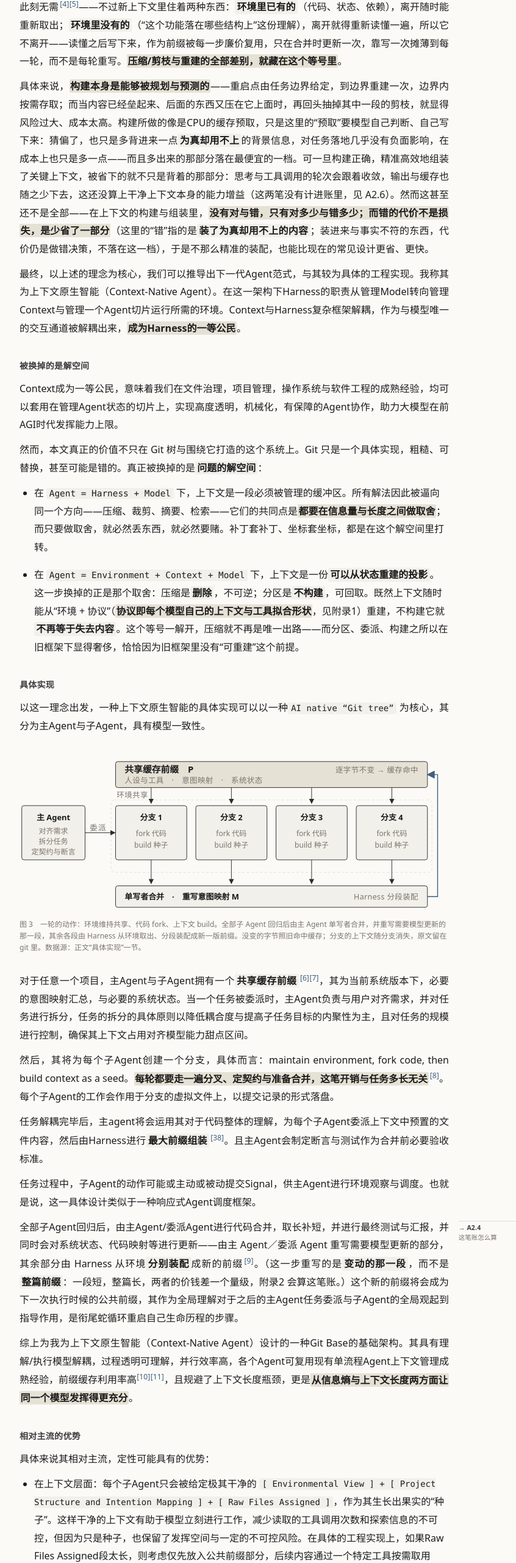
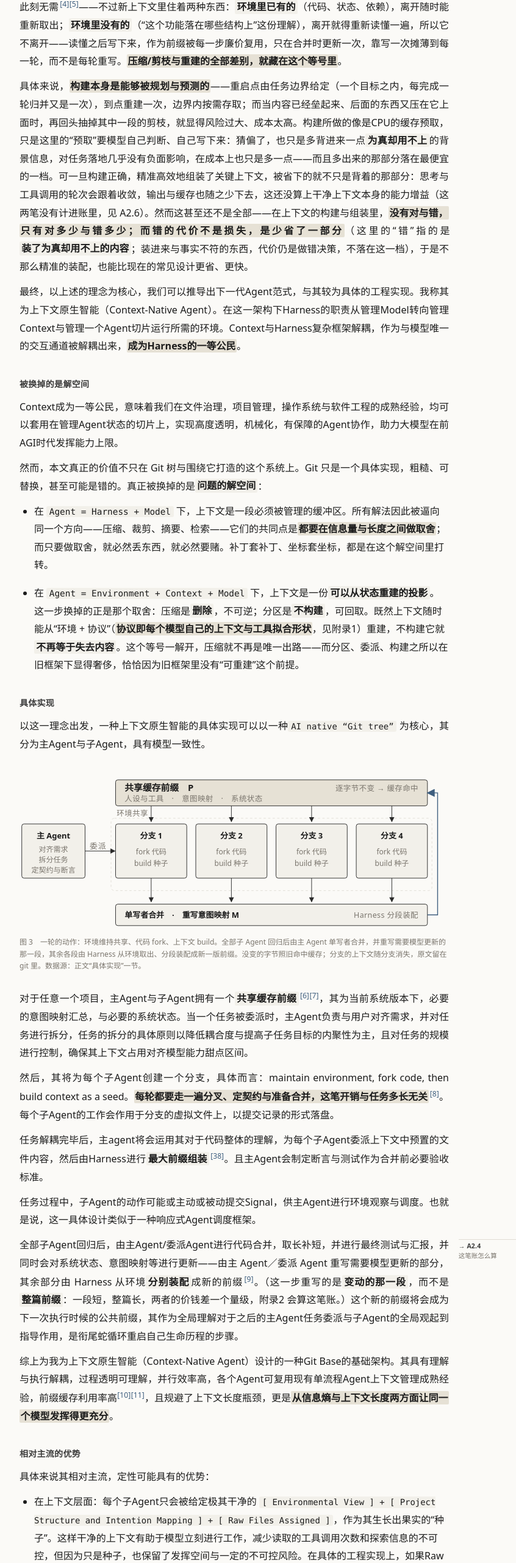
Before and after one commit to 54shitaimzf/context-native-agent, a website: page Agent架构革新：迈向上下文原生智能-Context-Native Agent.html in a window 1280 px wide. Shown: the part 4277-6840 px from the top of the page at 61% size, without its empty margins (260-1106 px from the left). Drawn offline with Linux system fonts and the light colour scheme.

Commit message:
重建成品（v1.5.6）：39 页、210 链接、目录 30/30，页脚戳指向源提交
- 溢出正文框 0、SVG 文字越界 0、表格横向溢出 0/25
- 逐行核对 495 行未命中 0；角标 125、条目 52、双向 52/52；内部链接 134 无悬空
- 胶囊 35 处（整句 19 / 短语 16）；KaTeX 206；边注 3；表 25；图 3
- 底部留白 618mm（均 16.3mm），超 30mm 的 4 页：目录页、p23、p38、p39
- 视觉复核 p6/p8：无孤字底块；p8 末行「样。」两字查明不是本轮改出来的

```diff
--- a/Agent架构革新：迈向上下文原生智能-Context-Native Agent.html
+++ b/Agent架构革新：迈向上下文原生智能-Context-Native Agent.html
@@ -260,7 +260,7 @@ footer code{font-size:.94em}
 <ul><li><strong>推论3（普适）</strong>：上下文不该是 Loop Then Compress，而是按轮 <span class="claim">再生成 → 切片 → 合并 → 重载</span>（Regenerated, Sliced, Combined, Reloaded）。 这一条不依赖环境：对纯对话系统（无文件系统、无进程、无副作用），它同样成立——上下文那时就是全部环境，状态同样要<span class="claim">以一个个可指认的单元保存下来、像文件一样被管理</span>（写下来、取出来、换版、弃置），只是没有需要维护的环境实体。</li></ul>
 <ul><li><strong>推论3′（Agent 特化）</strong>：当系统存在环境实体（代码、依赖、进程、端口）时，上述四步落到具体对象上即为——<span class="claim">环境维持共享、代码 fork、上下文 build</span>。</li></ul>
 <p>这三个推论共同指向的并非既有框架的补丁，而是<span class="em">取消了一个约束</span>：内容离开上下文，不再等于失去内容。在旧框架里上下文是缓冲区，离开意味着内容丢失；而在新框架里上下文是投影，离开只是此刻无需<a class="cite" id="cite-4-1" href="#ref-4">[4]</a><a class="cite" id="cite-5-1" href="#ref-5">[5]</a>——不过新上下文里住着两种东西：<span class="em">环境里已有的</span>（代码、状态、依赖），离开随时能重新取出；<span class="em">环境里没有的</span>（“这个功能落在哪些结构上”这份理解），离开就得重新读懂一遍，所以它不离开——读懂之后写下来，作为前缀被每一步廉价复用，只在合并时更新一次，靠写一次摊薄到每一轮，而不是每轮重写。<span class="claim">压缩/剪枝与重建的全部差别，就藏在这个等号里</span>。</p>
-<p>具体来说，<span class="claim">构建本身是能够被规划与预测的</span>——重启点由任务边界给定，到边界重建一次，边界内按需存取；而当内容已经垒起来、后面的东西又压在它上面时，再回头抽掉其中一段的剪枝，就显得风险过大、成本太高。构建所做的像是CPU的缓存预取，只是这里的“预取”要模型自己判断、自己写下来：猜偏了，也只是多背进来一点<span class="em">为真却用不上</span>的背景信息，对任务落地几乎没有负面影响，在成本上也只是多一点——而且多出来的那部分落在最便宜的一档。可一旦构建正确，精准高效地组装了关键上下文，被省下的就不只是背着的那部分：思考与工具调用的轮次会跟着收敛，输出与缓存也随之少下去，这还没算上干净上下文本身的能力增益（这两笔没有计进账里，见 A2.6）。然而这甚至还不是全部——在上下文的构建与组装里，<span class="claim">没有对与错，只有对多少与错多少；而错的代价不是损失，是少省了一部分</span>（这里的“错”指的是<span class="em">装了为真却用不上的内容</span>；装进来与事实不符的东西，代价仍是做错决策，不落在这一档），于是不那么精准的装配，也能比现在的常见设计更省、更快。</p>
+<p>具体来说，<span class="claim">构建本身是能够被规划与预测的</span>——重启点由任务边界给定（一个目标之内，每完成一轮归并又是一次），到点重建一次，边界内按需存取；而当内容已经垒起来、后面的东西又压在它上面时，再回头抽掉其中一段的剪枝，就显得风险过大、成本太高。构建所做的像是CPU的缓存预取，只是这里的“预取”要模型自己判断、自己写下来：猜偏了，也只是多背进来一点<span class="em">为真却用不上</span>的背景信息，对任务落地几乎没有负面影响，在成本上也只是多一点——而且多出来的那部分落在最便宜的一档。可一旦构建正确，精准高效地组装了关键上下文，被省下的就不只是背着的那部分：思考与工具调用的轮次会跟着收敛，输出与缓存也随之少下去，这还没算上干净上下文本身的能力增益（这两笔没有计进账里，见 A2.6）。然而这甚至还不是全部——在上下文的构建与组装里，<span class="claim">没有对与错，只有对多少与错多少；而错的代价不是损失，是少省了一部分</span>（这里的“错”指的是<span class="em">装了为真却用不上的内容</span>；装进来与事实不符的东西，代价仍是做错决策，不落在这一档），于是不那么精准的装配，也能比现在的常见设计更省、更快。</p>
 <p>最终，以上述的理念为核心，我们可以推导出下一代Agent范式，与其较为具体的工程实现。我称其为上下文原生智能（Context-Native Agent）。在这一架构下Harness的职责从管理Model转向管理Context与管理一个Agent切片运行所需的环境。Context与Harness复杂框架解耦，作为与模型唯一的交互通道被解耦出来，<span class="claim">成为Harness的一等公民</span>。</p>
 <h3 id="sec-6">被换掉的是解空间<a class="anchor" href="#sec-6" aria-label="链接">#</a></h3>
 <p>Context成为一等公民，意味着我们在文件治理，项目管理，操作系统与软件工程的成熟经验，均可以套用在管理Agent状态的切片上，实现高度透明，机械化，有保障的Agent协作，助力大模型在前AGI时代发挥能力上限。</p>
@@ -274,8 +274,8 @@ footer code{font-size:.94em}
 <p>然后，其将为每个子Agent创建一个分支，具体而言：maintain environment, fork code, then build context as a seed。<span class="claim">每轮都要走一遍分叉、定契约与准备合并，这笔开销与任务多长无关</span><a class="cite" id="cite-8-1" href="#ref-8">[8]</a>。每个子Agent的工作会作用于分支的虚拟文件上，以提交记录的形式落盘。</p>
 <p>任务解耦完毕后，主agent将会运用其对于代码整体的理解，为每个子Agent委派上下文中预置的文件内容，然后由Harness进行<span class="em">最大前缀组装</span><a class="cite" id="cite-38-1" href="#ref-38">[38]</a>。且主Agent会制定断言与测试作为合并前必要验收标准。</p>
 <p>任务过程中，子Agent的动作可能或主动或被动提交Signal，供主Agent进行环境观察与调度。也就是说，这一具体设计类似于一种响应式Agent调度框架。</p>
-<p>全部子Agent回归后，由主Agent/委派Agent进行代码合并，取长补短，并进行最终测试与汇报，并同时会对系统状态、代码映射等进行更新——由主 Agent／委派 Agent 重写需要模型更新的部分，其余部分由 Harness 从环境<span class="em">分别装配</span>成新的前缀<a class="cite" id="cite-9-1" href="#ref-9">[9]</a>。（这一步重写的是<span class="em">变动的那一段</span>，而不是<span class="em">整篇前缀</span>：一段短，整篇长，两者的价钱差一个量级，附录2 会算这笔账。）这个新的前缀将会成为下一次执行时候的公共前缀，其作为全局理解对于之后的主Agent任务委派与子Agent的全局观起到指导作用，是衔尾蛇循环重启自己生命历程的步骤。<a class="mnote" href="#sec-16"><span class="mn-t">→ A2.4</span>这笔账怎么算</a></p>
-<p>综上为我为上下文原生智能（Context-Native Agent）设计的一种Git Base的基础架构。其具有理解/执行模型解耦，过程透明可理解，并行效率高，各个Agent可复用现有单流程Agent上下文管理成熟经验，前缀缓存利用率高<a class="cite" id="cite-10-1" href="#ref-10">[10]</a><a class="cite" id="cite-11-1" href="#ref-11">[11]</a>，且规避了上下文长度瓶颈，更是<span class="claim">从信息熵与上下文长度两方面让同一个模型发挥得更充分</span>。</p>
+<p>全部子Agent回归后，由主Agent/委派Agent进行代码合并，取长补短，并进行最终测试与汇报，并同时会对系统状态、意图映射等进行更新——由主 Agent／委派 Agent 重写需要模型更新的部分，其余部分由 Harness 从环境<span class="em">分别装配</span>成新的前缀<a class="cite" id="cite-9-1" href="#ref-9">[9]</a>。（这一步重写的是<span class="em">变动的那一段</span>，而不是<span class="em">整篇前缀</span>：一段短，整篇长，两者的价钱差一个量级，附录2 会算这笔账。）这个新的前缀将会成为下一次执行时候的公共前缀，其作为全局理解对于之后的主Agent任务委派与子Agent的全局观起到指导作用，是衔尾蛇循环重启自己生命历程的步骤。<a class="mnote" href="#sec-16"><span class="mn-t">→ A2.4</span>这笔账怎么算</a></p>
+<p>综上为我为上下文原生智能（Context-Native Agent）设计的一种Git Base的基础架构。其具有理解与执行解耦，过程透明可理解，并行效率高，各个Agent可复用现有单流程Agent上下文管理成熟经验，前缀缓存利用率高<a class="cite" id="cite-10-1" href="#ref-10">[10]</a><a class="cite" id="cite-11-1" href="#ref-11">[11]</a>，且规避了上下文长度瓶颈，更是<span class="claim">从信息熵与上下文长度两方面让同一个模型发挥得更充分</span>。</p>
 <h3 id="sec-8">相对主流的优势<a class="anchor" href="#sec-8" aria-label="链接">#</a></h3>
 <p>具体来说其相对主流，定性可能具有的优势：</p>
 <ul><li>在上下文层面：每个子Agent只会被给定极其干净的 <span class="term">[ Environmental View ] + [ Project Structure and Intention Mapping ] + [ Raw Files Assigned ]</span>，作为其生长出果实的“种子”。这样干净的上下文有助于模型立刻进行工作，减少读取的工具调用次数和探索信息的不可控，但因为只是种子，也保留了发挥空间与一定的不可控风险。在具体的工程实现上，如果Raw Files Assigned段太长，则考虑仅先放入公共前缀部分，后续内容通过一个特定工具按需取用<a class="cite" id="cite-9-2" href="#ref-9">[9]</a>。</li></ul>
@@ -285,7 +285,7 @@ footer code{font-size:.94em}
 <ul><li>在模型能力层面：主要收益来自于信息熵的降低与上下文长度可控——中段迷失与能力衰减被压住，而更短、更聚焦的上下文本身就让同一个模型发挥得更好<a class="cite" id="cite-13-1" href="#ref-13">[13]</a><a class="cite" id="cite-34-1" href="#ref-34">[34]</a>。</li></ul>
 <h3 id="sec-9">边界与未来<a class="anchor" href="#sec-9" aria-label="链接">#</a></h3>
 <p>其有待实验验证的点在于任务规模与解耦设计对于成本与能力的具体影响。但是，随着Goal模式等交互模式的兴起，任务的复杂度在上升，且逐渐变得更加高层，与实现无关。因此，<span class="claim">传统的上下文累计思路必然会受到对齐需求与探索时期复利的反噬</span>，哪怕是压缩之后也一样。</p>
-<p>而对于我们这套Git架构，越是随着任务的规模增大与目的的实现无关，就越可以被细化为边界清晰、数量可控、架构解耦的落地分支，并由主Agent一次生成一份稳定的、共享的、能回答“这个功能会落在哪些结构上”的项目意图映射与清晰边界的架构契约。最终规避并行写者N²的冲突<a class="cite" id="cite-14-1" href="#ref-14">[14]</a><a class="cite" id="cite-15-1" href="#ref-15">[15]</a>，因为那是在任务高度耦合的具体实现目标下的不理想情况。当然，具体方面的优化打磨，不易解耦的任务，我们的架构能以付出轻微额外成本为代价，即可轻松回退到主Agent/少分支结构上。<a class="mnote" href="#sec-26"><span class="mn-t">→ A3.4</span>同类踩坑：N² 写冲突</a></p>
+<p>而对于我们这套Git架构，越是随着任务的规模增大与目的的实现无关，就越可以被细化为边界清晰、数量可控、架构解耦的落地分支，并由主Agent一次生成一份稳定的、共享的、能回答“这个功能会落在哪些结构上”的项目意图映射与清晰边界的架构契约。最终规避并行写者N²的冲突<a class="cite" id="cite-14-1" href="#ref-14">[14]</a><a class="cite" id="cite-15-1" href="#ref-15">[15]</a>，因为那是在任务高度耦合的具体实现目标下的不理想情况。当然，具体方面的优化打磨，不易解耦的任务，我们的架构能以付出轻微额外成本为代价，即可轻松回退到少分支、乃至单分支的结构上，落地仍然是委派。<a class="mnote" href="#sec-26"><span class="mn-t">→ A3.4</span>同类踩坑：N² 写冲突</a></p>
 <p>我相信<span class="claim">build上下文会是上限更高，更符合未来需求与趋势的更优选择</span>。Git管理只是我结合软件工程经验给定的一个具体实现，只要思想存在，就一定会涌现出更多优秀设计。而当前Git架构下去，困难点在于虚拟文件的编译与测试、环境稳定性维护。</p>
 <p>而在更加遥远的未来，当大模型的输出速度成为瓶颈的时候，缓存架构的优秀是否也意味着，首Token和平均Token都能大大提高<a class="cite" id="cite-16-1" href="#ref-16">[16]</a><a class="cite" id="cite-17-1" href="#ref-17">[17]</a>？具有实际生产价值的模型规模上限得到扩充？不过这些都是当前架构成为主流顺带来的好处罢了，总之，它意在扭转还没有回头的迟滞当下，是面向未来以工程复杂度换取落地价值的优秀架构。现在的大模型架构革新，以收敛难度与炸炉风险换取能力上限，而<span class="claim">Harness架构的革新成本与风险，可是要小得多，难道不值得探索吗？</span></p>
 <h2 id="sec-10">附录1：Harness耦合现象的思考 与 Context作为一等公民的必要性<a class="anchor" href="#sec-10" aria-label="链接">#</a></h2>
@@ -498,7 +498,7 @@ footer code{font-size:.94em}
 <p><strong>但“还没有人做过对照”不等于“没有支持”。</strong> 这套设计的每一步单独拿出来，都已经有甲、乙档证据：不让模型决定下一步的固定阶段胜过自由探索<a class="cite" id="cite-41-3" href="#ref-41">[41]</a>，单步取回胜过反复迭代<a class="cite" id="cite-42-2" href="#ref-42">[42]</a>，外部清单胜过模型自检<a class="cite" id="cite-44-5" href="#ref-44">[44]</a>，厂商的官方口径也已经转向“让工具结果离开上下文”<a class="cite" id="cite-47-2" href="#ref-47">[47]</a><a class="cite" id="cite-48-2" href="#ref-48">[48]</a>。<strong>本文缺的不是支持，是把这些支持拼成“每轮重建”的那一次对照。</strong></p>
 <footer>
   <span class="cl">版式说明</span>
-  单文件离线版 · 文字与 Markdown 逐字一致 · 版本 <code>6b4e097</code> · 2026-09-15
+  单文件离线版 · 文字与 Markdown 逐字一致 · 版本 <code>6da549c</code> · 2026-09-15
 </footer>
 </main>
 </div>
```
Also changed, not shown: 1 other file.
